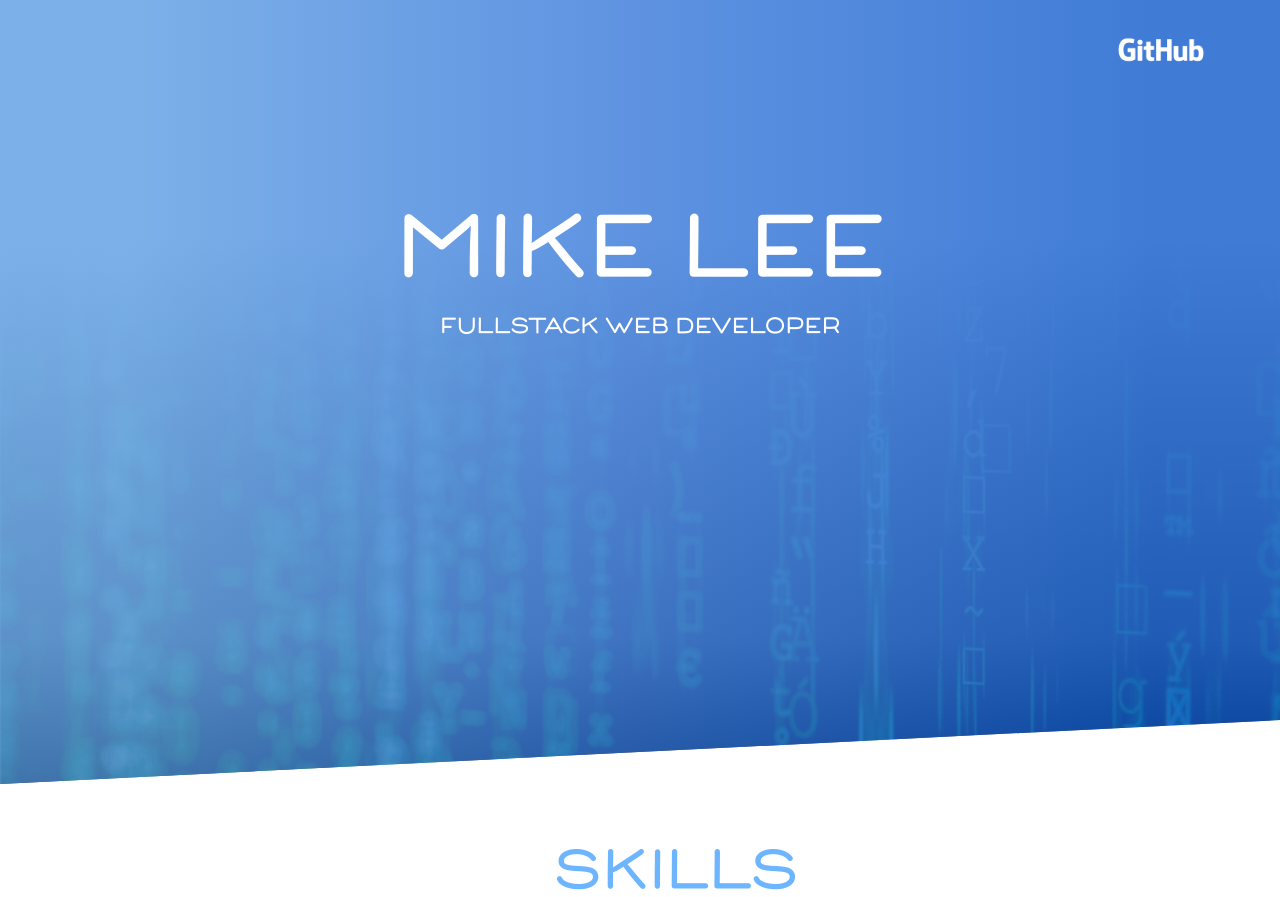
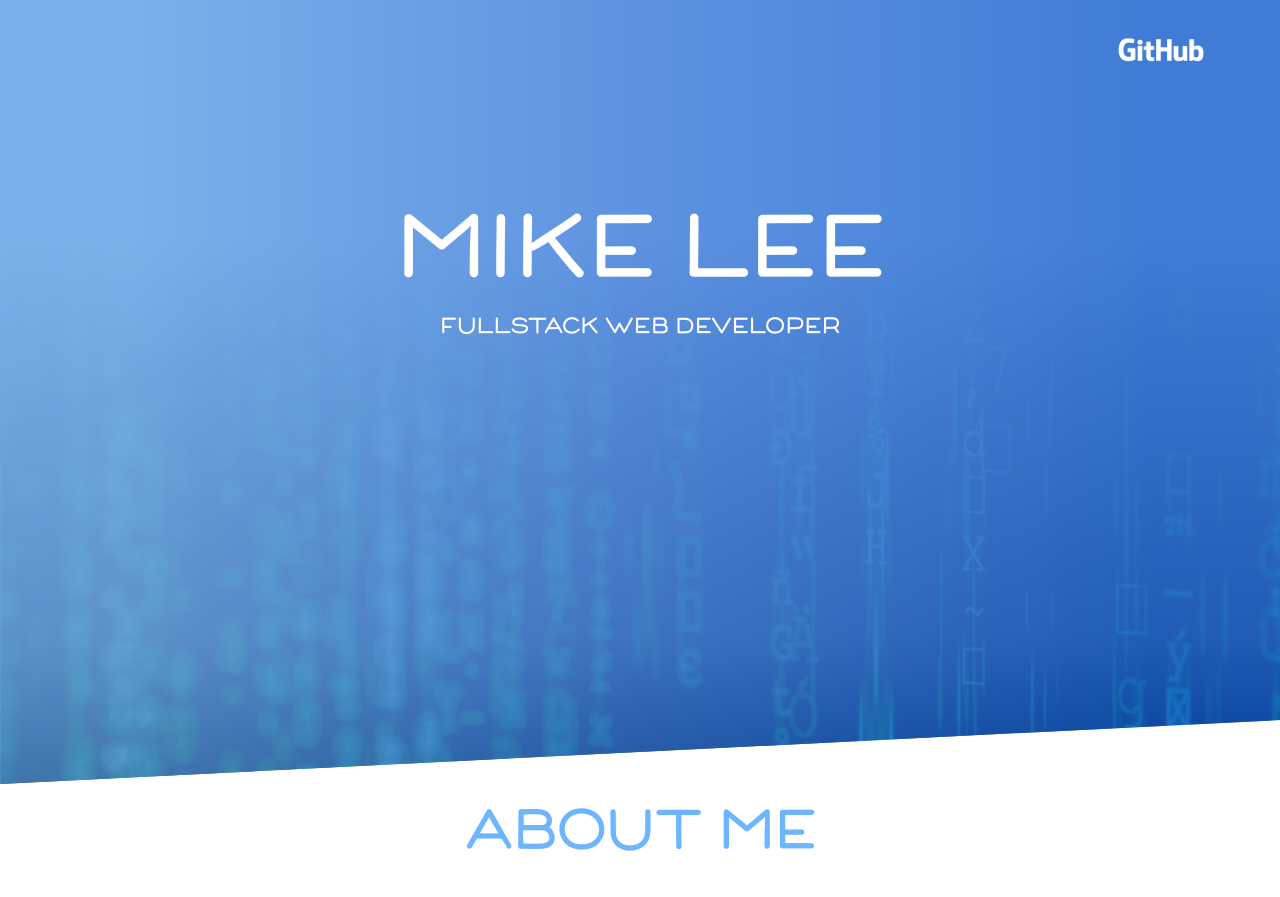
Before and after one commit to mikelee/portfolio, a React (Create React App) app: page / in a window 1280 px wide. Shown: the top 897 px of the page. Built offline with nearby package versions, Linux system fonts and the light colour scheme; the HTML template or start-up script is replaced by a standard one.

Commit message:
Add about section

```diff
--- a/src/pages/homepage.component.jsx
+++ b/src/pages/homepage.component.jsx
@@ -1,6 +1,7 @@
 import React from 'react';
 
 import Hero from '../components/hero/hero.component';
+import AboutSection from '../components/about-section/about-section.component'
 import SkillsSection from '../components/skills-section/skills-section.component';
 import ProjectsSection from '../components/projects-section/projects-section.component';
 import ContactSection from '../components/contact-section/contact-section.component';
@@ -10,6 +11,7 @@ import './homepage.styles.scss';
 const HomePage = () => (
     <div className='home-page'>
         <Hero />
+        <AboutSection />
         <SkillsSection />
         <ProjectsSection />
         <ContactSection />
```
